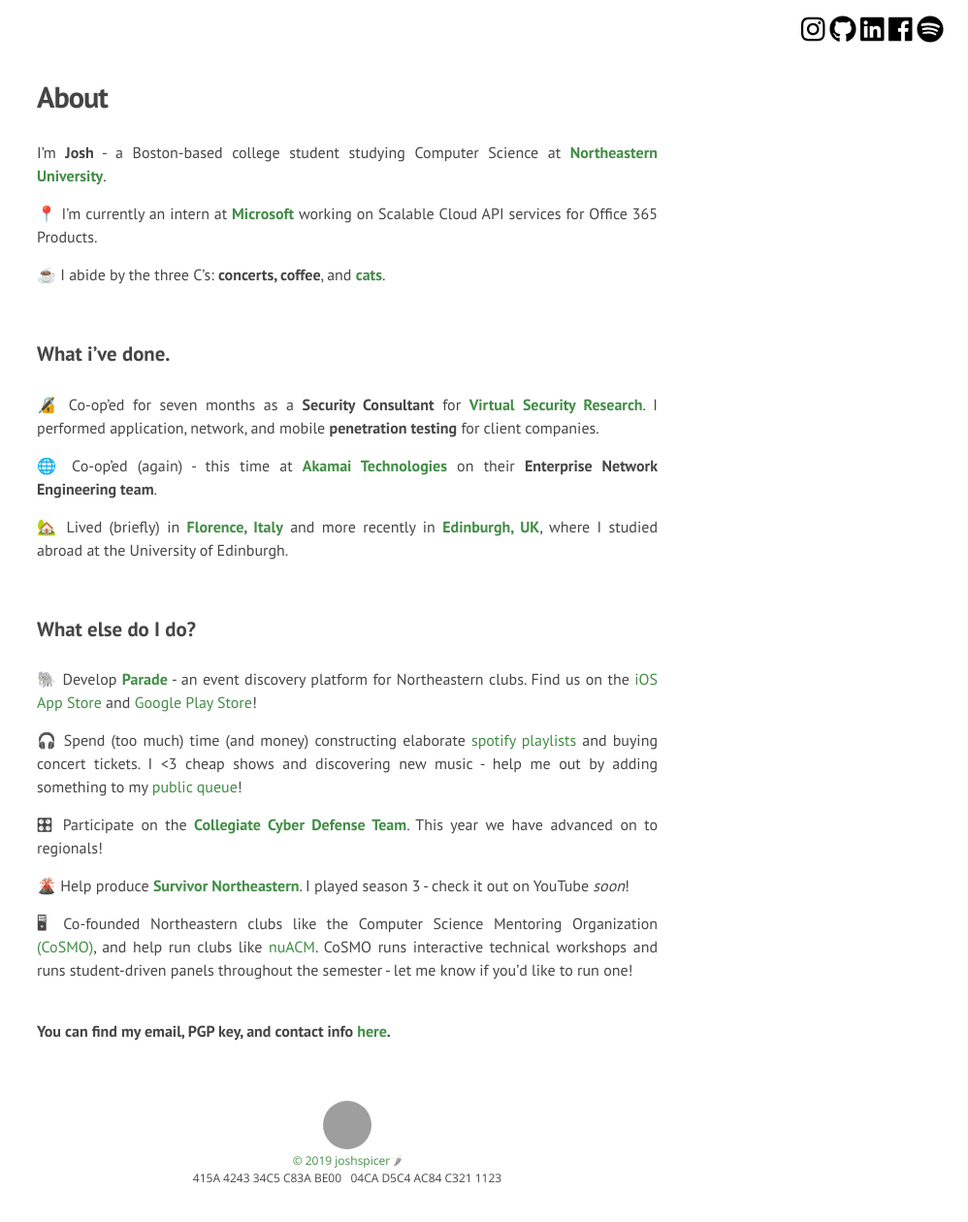
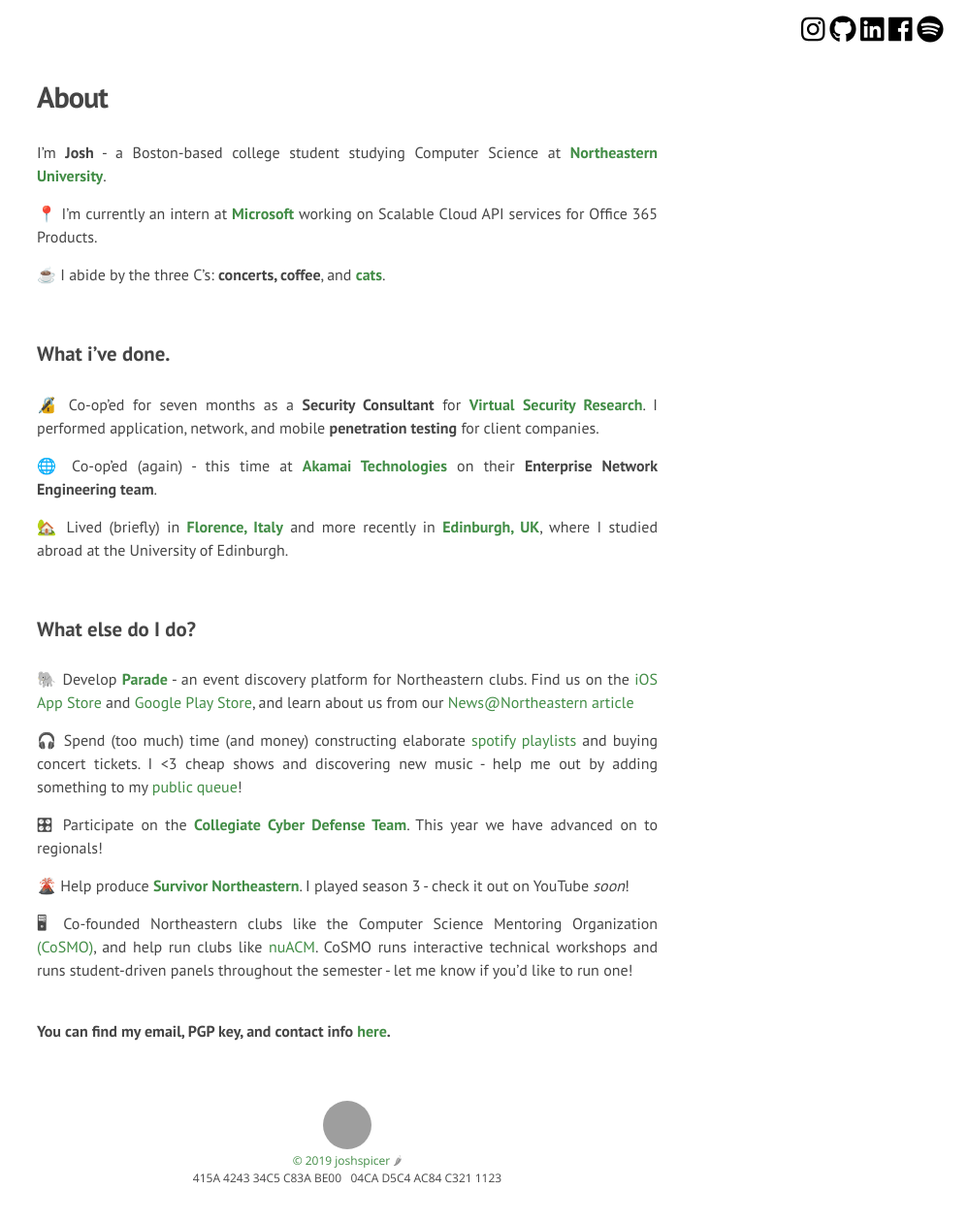
Before and after one commit to diezcami/arctic-fox-theme, a Jekyll site: the page built from about.md, in a window 1280 px wide. Shown: the whole page at 97% size, without its empty margins (282-1280 px from the left). Built offline with Jekyll 4.4.1, drawn with Linux system fonts in a browser that asks for light colours; nearby versions of some CDN libraries.

Commit message:
Update about.md

```diff
--- a/about.md
+++ b/about.md
@@ -26,7 +26,7 @@
 ### What else do I do?
 
 <br>
-🐘 Develop [**Parade**](https://parade.events/) - an event discovery platform for Northeastern clubs. Find us on the [iOS App Store](https://parade.events/ios) and [Google Play Store](https://parade.events/android)!
+🐘 Develop [**Parade**](https://parade.events/) - an event discovery platform for Northeastern clubs. Find us on the [iOS App Store](https://parade.events/ios) and [Google Play Store](https://parade.events/android), and learn about us from our [News@Northeastern article](https://news.northeastern.edu/2019/07/23/want-to-know-whats-happening-on-northeasterns-boston-campus-theres-an-app-for-that/)
 
 🎧 Spend (too much) time (and money) constructing elaborate [spotify playlists]({{site.url}}/monthly-playlist-2018) and buying concert tickets. I <3 cheap shows and discovering new music - help me out by adding something to my [public queue](https://joshspicer.com/queue)!
 
```
